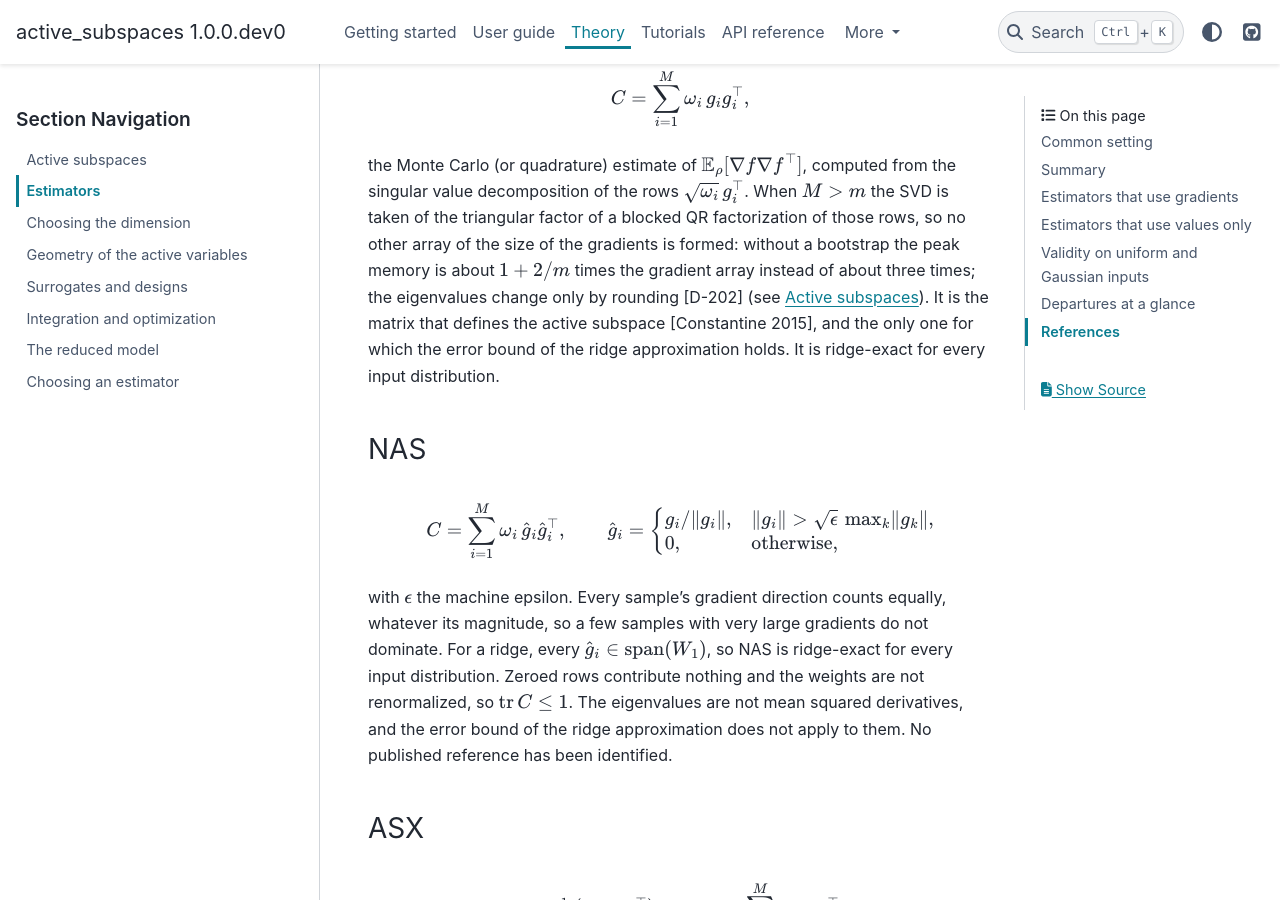
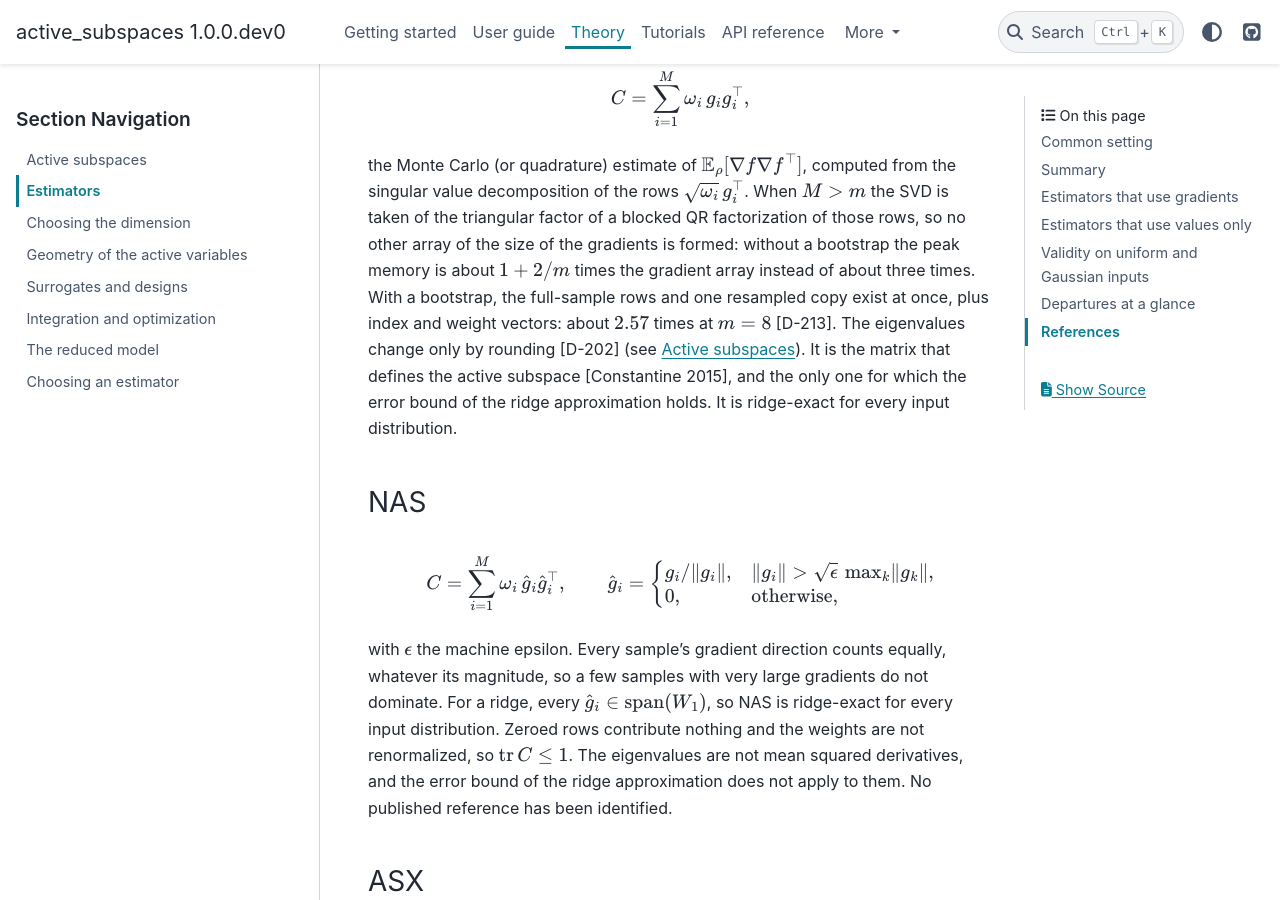
Before and after one commit to paulcon/active_subspaces, a Sphinx documentation site: the page built from docs/theory/estimators.md, in a window 1280 px wide and 900 px high, scrolled down 2240 px. Built offline with Sphinx 7.4.7 and the PyData theme 0.15.4, drawn with Linux system fonts in a browser that asks for light colours.

Commit message:
Document the AS peak memory with a bootstrap (D-213)
D-202's bound of twice the gradient array holds without a bootstrap
(1 + 2/m). With one, the full-sample rows and one resampled copy coexist
with (M,) index and weight vectors: about 2.57 times at m = 8. The AS
docstring, theory/estimators.md and the CHANGELOG say so.

Co-Authored-By: Claude Opus 5.5 <noreply@anthropic.com>

```diff
--- a/docs/theory/estimators.md
+++ b/docs/theory/estimators.md
@@ -67,7 +67,9 @@ the Monte Carlo (or quadrature) estimate of $\mathbb E_\rho[\nabla f\nabla f^\to
 the singular value decomposition of the rows $\sqrt{\omega_i}\,g_i^\top$. When $M>m$ the SVD is taken of
 the triangular factor of a blocked QR factorization of those rows, so no other array of the size of
 the gradients is formed: without a bootstrap the peak memory is about $1+2/m$ times the gradient
-array instead of about three times; the eigenvalues change only by rounding [D-202] (see
+array instead of about three times. With a bootstrap, the full-sample rows and one resampled copy
+exist at once, plus index and weight vectors: about $2.57$ times at $m=8$ [D-213]. The eigenvalues
+change only by rounding [D-202] (see
 [Active subspaces](active_subspaces.md)). It is the matrix that defines the active subspace
 [Constantine 2015], and the only one for which the error bound of the ridge approximation holds. It
 is ridge-exact for every input distribution.
```
Also changed, not shown: CHANGELOG.md (+2 -2 lines), 1 other file.
